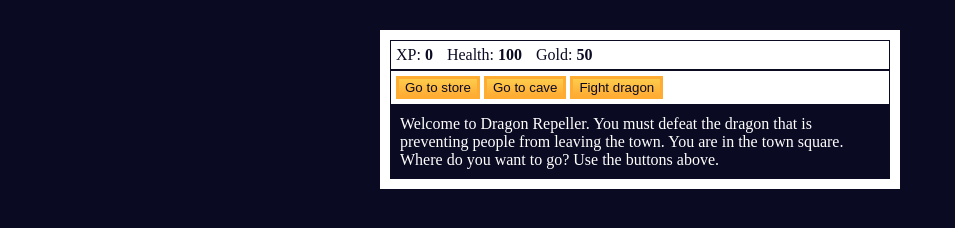
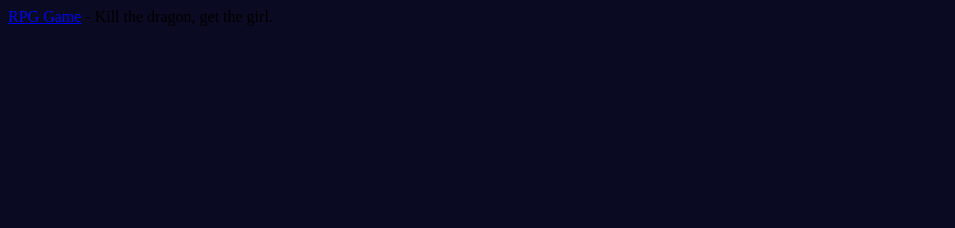
Before and after one commit to grphx7/Raaagan.github.io, a plain HTML site: page index.html in a window 1280 px wide. Shown: the whole page, without its empty margins (0-955 px from the left). Drawn offline with Linux system fonts and the light colour scheme; files that its build step writes are made by us from their sources.

Commit message:
Update index.html

```diff
--- a/index.html
+++ b/index.html
@@ -6,32 +6,6 @@
     <title>RPG - Dragon Repeller</title>
   </head>
   <body>
-    <div id="game">
-      <div id="stats">
-        <span class="stat">XP: <strong><span
-              id="xpText">0</span></strong></span>
-        <span class="stat">Health: <strong><span
-              id="healthText">100</span></strong></span>
-        <span class="stat">Gold: <strong><span
-              id="goldText">50</span></strong></span>
-      </div>
-      <div id="controls">
-        <button id="button1">Go to store</button>
-        <button id="button2">Go to cave</button>
-        <button id="button3">Fight dragon</button>
-      </div>
-      <div id="monsterStats">
-        <span class="stat">Monster Name: <strong><span
-              id="monsterName"></span></strong></span>
-        <span class="stat">Health: <strong><span
-              id="monsterHealth"></span></strong></span>
-      </div>
-      <div id="text">
-        Welcome to Dragon Repeller. You must defeat the dragon that is
-        preventing people from leaving the town. You are in the town square.
-        Where do you want to go? Use the buttons above.
-      </div>
-    </div>
-    <script src="./script.js"></script>
+    <a href="rpg_game">RPG Game</a> - Kill the dragon, get the girl.
   </body>
 </html>
```
